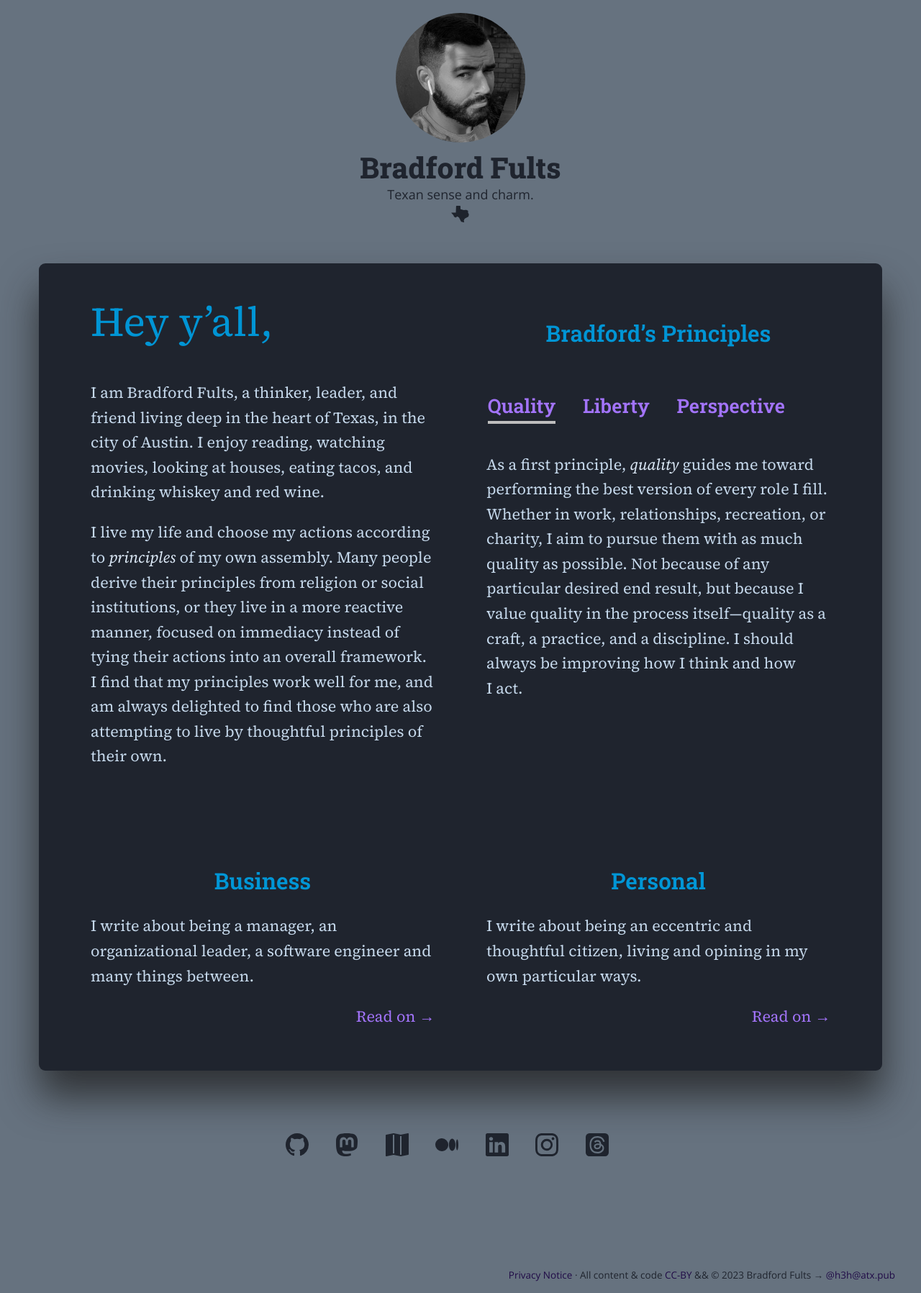
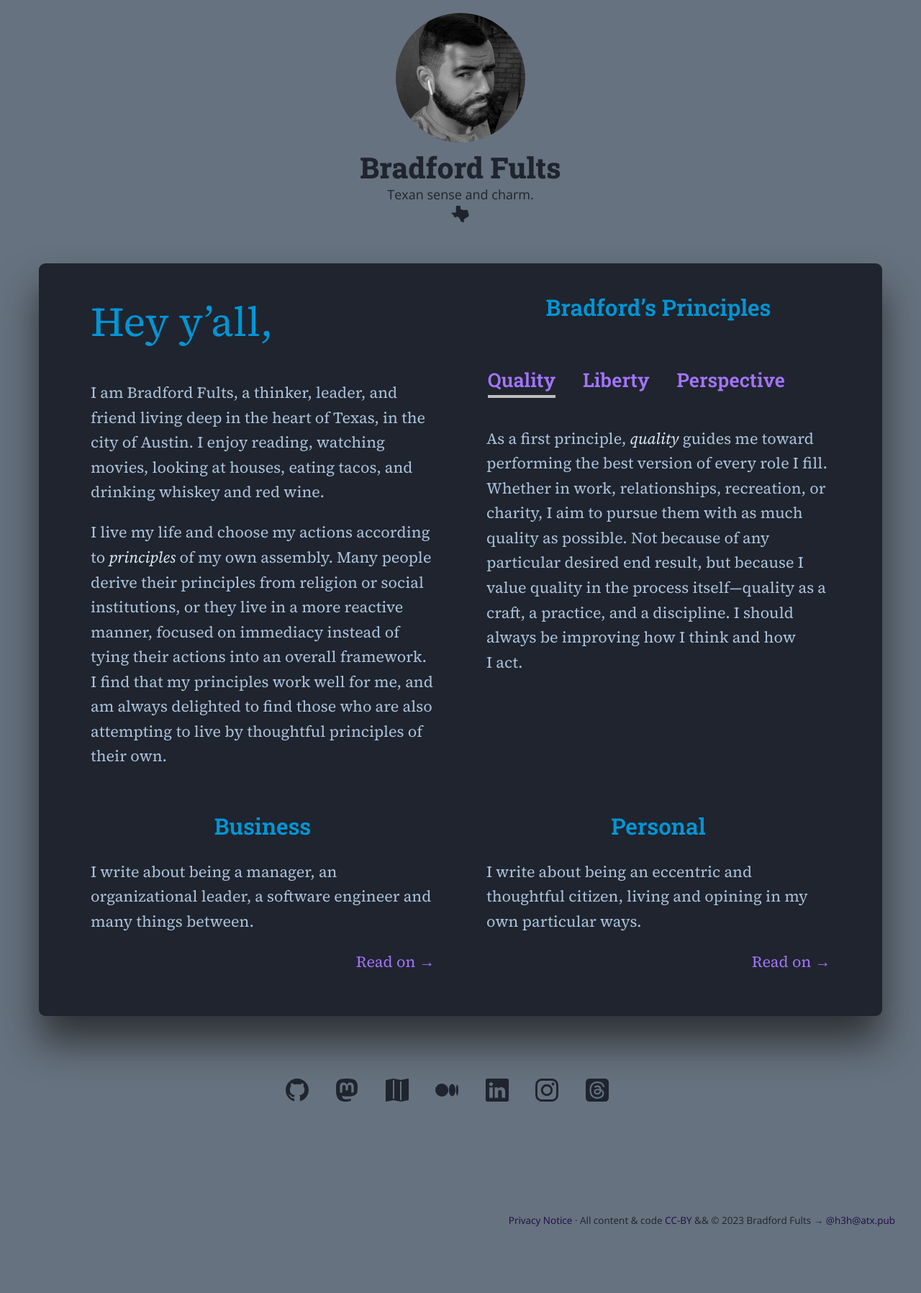
Before and after one commit to h3h/bradfordfults.com, a Jekyll site: the page built from index.html, in a window 1280 px wide. Shown: the whole page at 72% size. Built offline with Jekyll 4.4.1, drawn with Linux system fonts in a browser that asks for light colours; some web fonts are replaced; the list of posts is cut into pages by our own code; after the commit the page ends 1721 px from its top, so only the background shows below that.

Commit message:
Slightly reduce brightness of text

```diff
--- a/_sass/_palette.scss
+++ b/_sass/_palette.scss
@@ -32,6 +32,6 @@
 $color-celestial-blue: hsla(198, 100%, 42%, 1);
 $color-ut-orange: hsla(29, 96%, 56%, 1);
 $color-paynes-gray: hsla(211, 11%, 45%, 1);
-$color-air-force-blue: hsla(211, 24%, 56%, 1);
+$color-powder-blue: hsla(211, 42%, 77%, 1);
 $color-columbia-blue: hsla(210, 50%, 85%, 1);
 $color-alice-blue: hsla(211, 66%, 92%, 1);
--- a/style/style.scss
+++ b/style/style.scss
@@ -148,7 +148,7 @@
   article {
     padding: 0;
     background-color: $color-raisin-black;
-    color: $color-columbia-blue;
+    color: $color-powder-blue;
     box-shadow: 0 2rem 3rem rgba(30, 30, 30, 0.75);
     font-family: "Source Serif 4", Georgia, Times, serif;
 
@@ -185,7 +185,7 @@
       text-shadow: 0 0.1em 0.15em darken($color-raisin-black, 5%);
     }
 
-    div.post-content {
+    .post-content {
       padding: 0.5rem 1rem;
 
       @media screen and (min-width: 42em) and (max-width: 64em) {
@@ -499,8 +499,9 @@
     flex: 1 0 16rem;
     margin: 1rem;
 
-    h2 {
+    h2:first-of-type {
       color: $color-dark-punch;
+      margin-top: 0;
       text-align: center;
     }
   }
@@ -513,6 +514,13 @@
     .col:first-of-type {
       flex: 2 0 16rem;
     }
+  }
+}
+body.home .layout-2col:nth-of-type(1) .col {
+  margin-bottom: 0;
+
+  & > :last-child {
+    margin-bottom: 0;
   }
 }
 
```
